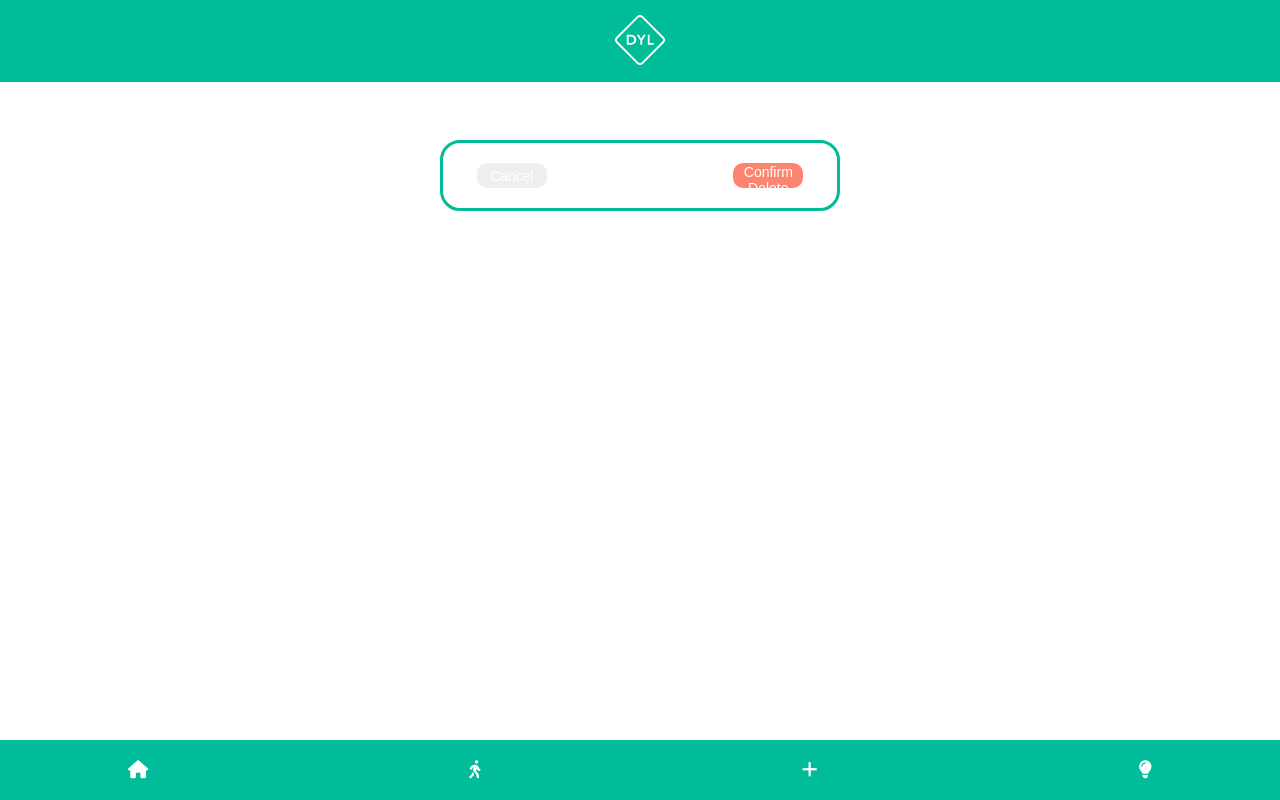
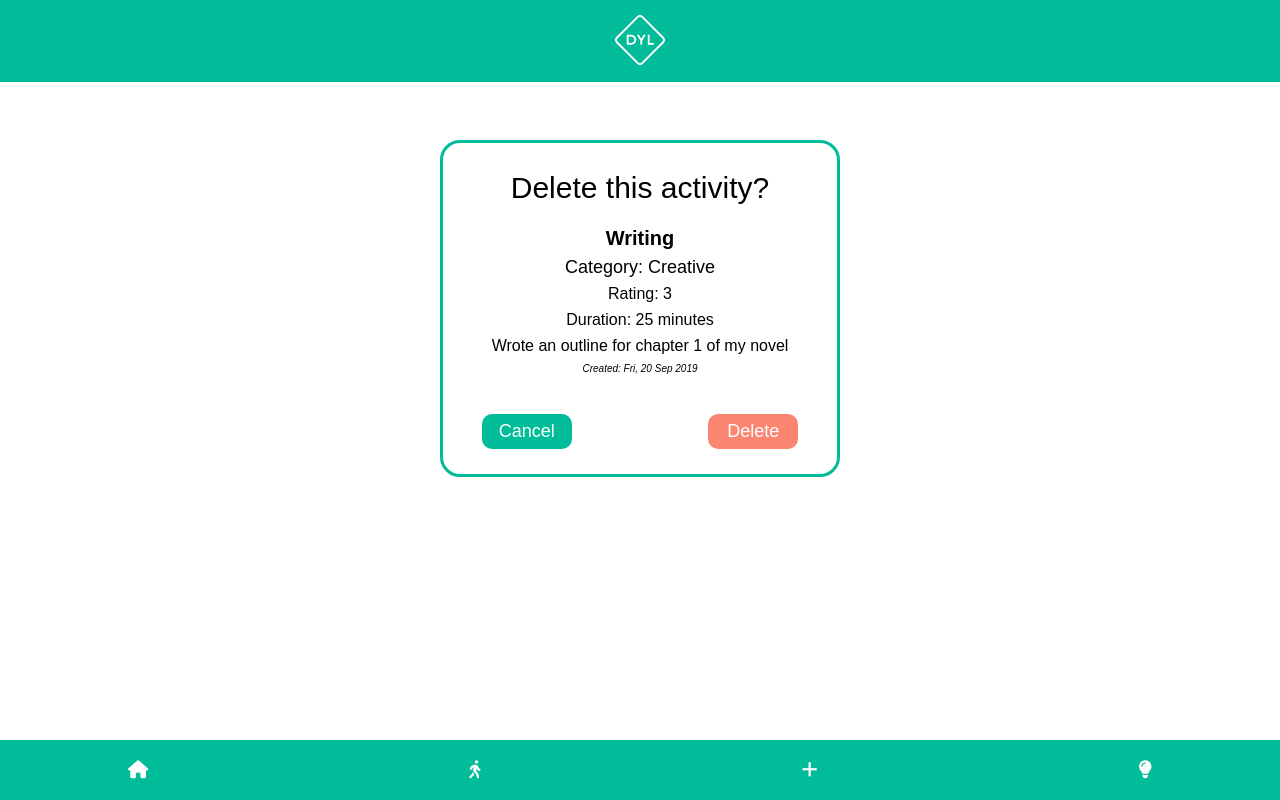
Before and after one commit to kurtve/React-Front-End, a React (Create React App) app in the folder react-front-end/: page /deleteactivity/1 in a window 1280 px wide. Built offline with nearby package versions, Linux system fonts and the light colour scheme; a web font is replaced by a local one.

Commit message:
Finish ConfirmDelete functionality plus add time (duration) to ActivityCard

```diff
--- a/react-front-end/src/Components/Activities/ActivityCard.js
+++ b/react-front-end/src/Components/Activities/ActivityCard.js
@@ -66,6 +66,10 @@ const StyledActivityCard = styled.div `
 		font-size 1.6rem;
 	}
 
+	.time {
+		font-size 1.6rem;
+	}
+
 	.notes {
 		font-size: 1.6rem;
 	}
@@ -93,6 +97,7 @@ export default function ActivityCard(props) {
 	    	<div className='name'>{props.activity.name}</div>
     		<div className='category'>Category: {props.activity.category}</div>
     		<div className='rating'>Rating: {props.activity.rating}</div>
+    		<div className='time'>Duration: {props.activity.time} minutes</div>
     		<div className='notes'>{props.activity.notes}</div>
     		<div className='timestamps'>Created: {props.activity.created.substring(0, 16)}
     			{props.activity.updated && `Updated: ${props.activity.updated.substring(0, 16)}`}</div>
--- a/react-front-end/src/Components/Activities/ConfirmDelete.js
+++ b/react-front-end/src/Components/Activities/ConfirmDelete.js
@@ -25,19 +25,19 @@ const StyledConfirmDelete = styled.div `
 	}
 
 	button {
-		font-size: 1.4rem;
+		font-size: 1.8rem;
 		color: white;
 		border-radius: 10px;
 		border: none;
-		width: 70px;
-		height: 25px;
+		width: 90px;
+		height: 35px;
 
 		&:hover {
 			cursor: pointer;
 		}
 	}
 
-	button.edit {
+	button.cancel {
 		background-color: #00bc98;
 	}
 
@@ -50,7 +50,7 @@ const StyledConfirmDelete = styled.div `
 		flex-direction: row;
 		justify-content:  space-between;
 		align-items: center;
-		padding: 5px;
+		padding: 30px 10px 10px;
 		width: 90%;
 	}
 
@@ -67,6 +67,10 @@ const StyledConfirmDelete = styled.div `
 		font-size 1.6rem;
 	}
 
+	.time {
+		font-size: 1.6rem;
+	}
+
 	.notes {
 		font-size: 1.6rem;
 	}
@@ -81,34 +85,49 @@ const StyledConfirmDelete = styled.div `
 
 export default function ConfirmDelete(props) {
 
+	// get the id value from the path
+	const id = props.match.params.id;
+
+	// find the activity in the activities array
+	const index = props.activities.findIndex(item => item.id === id);
+	if (index < 0) {
+		// something went wrong. return to activities feed.
+		props.history.push('/activities');
+	}
+
+	// get the activity
+	const activity = props.activities[index];
+
+	// confirmed! delete the activity and return to activities feed
 	const deleteActivity = (id) => {
-		console.log(`delete activity ${id}`);
+		props.deleteActivity(id);
 		props.history.push('/activities');
 	};
 
+	// user changed their mind. return to activities feed
 	const cancel = () => {
 		props.history.push('/activities');
 	};
 
 	return (
     	<StyledConfirmDelete>
+    		<h1>Delete this activity?</h1>
+
+	    	<div className='name'>{activity.name}</div>
+    		<div className='category'>Category: {activity.category}</div>
+    		<div className='rating'>Rating: {activity.rating}</div>
+    		<div className='time'>Duration: {activity.time} minutes</div>
+    		<div className='notes'>{activity.notes}</div>
+    		<div className='timestamps'>Created: {activity.created.substring(0, 16)}
+    			{activity.updated && `Updated: ${activity.updated.substring(0, 16)}`}</div>
+
     		<div className='footer'>
     			<button onClick={cancel}
     			 className='cancel'>Cancel</button>
-	    		<button onClick={() => deleteActivity(1)}
-	    		 className='delete'>Confirm Delete</button>
+	    		<button onClick={() => deleteActivity(activity.id)}
+	    		 className='delete'>Delete</button>
     		</div>
 		</StyledConfirmDelete>
 	);
 
 }
-
-
-/*
-	    	<div className='name'>{props.activity.name}</div>
-    		<div className='category'>Category: {props.activity.category}</div>
-    		<div className='rating'>Rating: {props.activity.rating}</div>
-    		<div className='notes'>{props.activity.notes}</div>
-    		<div className='timestamps'>Created: {props.activity.created.substring(0, 16)}
-    			{props.activity.updated && `Updated: ${props.activity.updated.substring(0, 16)}`}</div>
-*/
```
